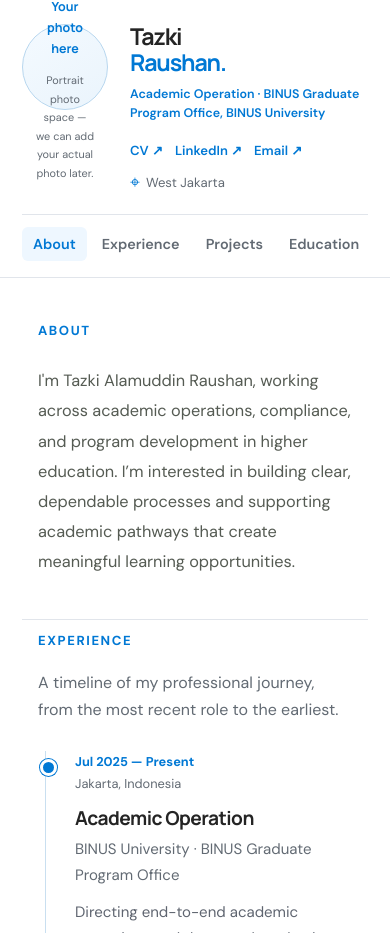
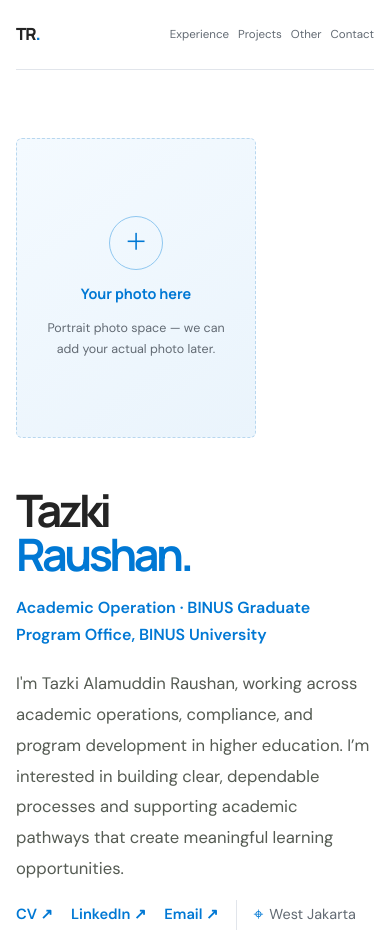
Before and after one commit to tazkyraushan-sudo/PersonalWeb, a plain HTML site: page index.html in a window 390 px wide. Shown: the top 933 px of the page. Drawn offline with Linux system fonts and the light colour scheme.

Commit message:
Restore portfolio layout to pre-November 15 version

```diff
--- a/index.html
+++ b/index.html
@@ -48,83 +48,21 @@
 .hero-location span{font-size:1.1rem;color:#0078d4}
 
 .hero{padding-bottom:36px!important}.hero-links{margin-top:16px!important}#experience{padding-top:24px!important}
-
-
-
-/* Fixed sidebar; only the content column scrolls */
-html{height:100%;scroll-behavior:smooth;scroll-padding-top:28px}
-body{height:100%;min-height:100%;margin:0;overflow:hidden}
-.site-shell{width:min(1440px,100%);height:100vh;min-height:0;margin:0 auto;display:grid;grid-template-columns:minmax(260px,25%) minmax(0,75%);background:#fff;overflow:hidden}
-.profile-sidebar{height:100vh;min-height:0;position:relative;top:auto;overflow-y:auto;overscroll-behavior:contain;border-right:1px solid var(--line);padding:36px clamp(22px,2.5vw,40px);background:#fff;display:flex;flex-direction:column}
-.sidebar-profile .hero-photo{width:132px;min-height:0;aspect-ratio:1;border-radius:50%;margin:0 0 22px;padding:12px;border-style:solid}
-.sidebar-profile .photo-icon{width:38px;height:38px;font-size:1.1rem}
-.sidebar-profile .photo-note{font-size:.68rem}
-.sidebar-profile .photo-title{font-size:.78rem}
-.sidebar-profile .hero-copy h1{font-size:1.45rem;line-height:1.1;letter-spacing:-.05em;margin:0 0 10px}
-.sidebar-profile .role{font-size:.86rem;line-height:1.55;margin-bottom:0}
-.sidebar-profile .intro{display:none}
-.sidebar-profile .hero-links{display:flex;flex-direction:column;align-items:flex-start;gap:7px;margin-top:16px!important}
-.sidebar-profile .hero-link,.sidebar-profile .hero-location{font-size:.82rem;padding:0;border:0}
-.side-nav{display:flex;flex-direction:column;gap:3px;margin-top:24px;padding-top:14px;border-top:1px solid var(--line)}
-.side-nav-link{display:block;text-align:left;border:0;background:transparent;color:var(--muted);font:600 .9rem "DM Sans",sans-serif;padding:8px 10px;border-radius:6px;text-decoration:none;transition:color .18s ease,background .18s ease}
-.side-nav-link:hover,.side-nav-link.active{color:var(--accent);background:#eef7ff}
-.content-scroll{height:100vh;min-height:0;overflow-y:auto;overflow-x:hidden;overscroll-behavior:contain;scroll-behavior:smooth;min-width:0}
-.content-main{width:min(850px,calc(100% - 88px));margin:0 auto;padding:62px 0 36px}
-.content-main section{display:block!important;padding:10px 0 58px;border-bottom:1px solid var(--line);scroll-margin-top:28px}
-.content-main section[hidden],.content-main .view-panel[hidden]{display:block!important}
-.content-main .section-top{margin-bottom:24px}
-.content-main .section-top h2{font-size:2.45rem}
-.content-main .section-desc{margin:-8px 0 28px}
-.content-main #experience,.content-main #projects,.content-main #education,.content-main #skill,.content-main #development{padding-top:10px!important}
-.content-main #about .section-top,.content-main #experience .section-top,.content-main #projects .section-top,.content-main #education .section-top,.content-main #skill .section-top,.content-main #development .section-top{margin-bottom:24px}
-.content-main .about-copy{font-size:1.02rem;line-height:1.85;color:#555b53;max-width:760px;margin:0}
-.content-main .contact-in-view{padding-top:42px}
-.content-main .footer{width:min(850px,calc(100% - 88px));padding:20px 0 30px}
-@media(max-width:760px){
- html{height:auto}
- body{height:auto;min-height:100%;overflow-x:hidden;overflow-y:auto}
- .site-shell{width:100%;height:auto;min-height:100vh;display:block;overflow:visible}
- .profile-sidebar{height:auto;min-height:0;position:relative;overflow:visible;border-right:0;border-bottom:1px solid var(--line);padding:24px 22px 16px}
- .sidebar-profile{display:grid;grid-template-columns:90px minmax(0,1fr);gap:0 18px;align-items:start}
- .sidebar-profile .hero-photo{grid-row:1 / span 4;width:86px;margin:0;aspect-ratio:1}
- .sidebar-profile .hero-copy h1{font-size:1.45rem}
- .sidebar-profile .role{font-size:.78rem}
- .sidebar-profile .hero-links{flex-direction:row;flex-wrap:wrap;gap:6px 12px}
- .side-nav{flex-direction:row;overflow-x:auto;margin-top:16px;padding-top:12px;gap:4px}
- .side-nav-link{white-space:nowrap;padding:8px 11px}
- .content-scroll{height:auto;overflow:visible}
- .content-main{width:calc(100% - 44px);padding:32px 0 20px}
- .content-main section{padding-bottom:42px}
- .content-main .section-top h2{font-size:2rem}
- .content-main .footer{width:calc(100% - 44px)}
-}
 </style>
 </head>
 <body>
-<div class="site-shell">
-<aside class="profile-sidebar">
-  <div class="sidebar-profile"><div class="hero-photo" role="img" aria-label="Photo placeholder; replace with your portrait"><div class="photo-icon" aria-hidden="true">＋</div><div class="photo-title">Your photo here</div><div class="photo-note">Portrait photo space — we can add your actual photo later.</div></div>
-<div class="hero-copy">
+<header class="wrap nav"><a class="brand" href="#home" aria-label="Tazki Raushan home">TR<span>.</span></a><nav class="navlinks" aria-label="Main navigation"><a href="#experience">Experience</a><a href="#projects">Projects</a><a href="#other">Other</a><a href="#contact">Contact</a></nav></header>
+<main>
+<div class="wrap hero" id="home">
+  <div class="hero-photo" role="img" aria-label="Photo placeholder; replace with your portrait"><div class="photo-icon" aria-hidden="true">＋</div><div class="photo-title">Your photo here</div><div class="photo-note">Portrait photo space — we can add your actual photo later.</div></div>
+  <div class="hero-copy">
   <h1>Tazki<br><em>Raushan.</em></h1>
   <div class="role">Academic Operation · BINUS Graduate Program Office, BINUS University</div>
+  <p class="intro">I'm Tazki Alamuddin Raushan, working across academic operations, compliance, and program development in higher education. I’m interested in building clear, dependable processes and supporting academic pathways that create meaningful learning opportunities.</p>
   <div class="hero-links" aria-label="Professional links"><a href="#" class="hero-link cv-link">CV ↗</a><a href="https://www.linkedin.com/in/tazki-alamuddin-raushan-404626361/" target="_blank" rel="noreferrer" class="hero-link">LinkedIn ↗</a><a href="mailto:" class="hero-link email-link">Email ↗</a><span class="hero-location"><span aria-hidden="true">⌖</span> West Jakarta</span></div></div>
 </div>
-  <nav class="side-nav" aria-label="Portfolio sections">
-    <a class="side-nav-link active" href="#about">About</a>
-    <a class="side-nav-link" href="#experience">Experience</a>
-    <a class="side-nav-link" href="#projects">Projects</a>
-    <a class="side-nav-link" href="#education">Education</a>
-    <a class="side-nav-link" href="#skill">Skill</a>
-    <a class="side-nav-link" href="#development">Development</a>
-  </nav>
-</aside>
-<div class="content-scroll">
-<main class="content-main">
-<section id="about"><div class="wrap">
-  <div class="section-top"><span class="section-label">About</span></div>
-  <p class="about-copy">I'm Tazki Alamuddin Raushan, working across academic operations, compliance, and program development in higher education. I’m interested in building clear, dependable processes and supporting academic pathways that create meaningful learning opportunities.</p>
-</div></section>
-<section id="experience" ><div class="wrap">
+<div class="wrap quote" aria-label="Personal quote"><div class="quote-mark" aria-hidden="true">“</div><blockquote>Good systems make <span>meaningful education</span> possible.</blockquote></div>
+<section id="experience"><div class="wrap">
   <div class="section-top"><span class="section-label">Experience</span></div>
   <p class="section-desc">A timeline of my professional journey, from the most recent role to the earliest.</p>
   <div class="timeline">
@@ -134,7 +72,7 @@ body{height:100%;min-height:100%;margin:0;overflow:hidden}
   </div>
 </div></section>
 
-<section id="projects" ><div class="wrap">
+<section id="projects"><div class="wrap">
   <div class="section-top"><span class="section-label">Projects</span></div>
   <p class="section-desc">A collection of data analytics and data science work.</p>
   <div class="projects-carousel" aria-label="Project carousel">
@@ -152,37 +90,29 @@ body{height:100%;min-height:100%;margin:0;overflow:hidden}
   <div class="carousel-dots" aria-label="Choose project position"><button class="active" aria-label="Go to position 1" data-slide="0"></button><button aria-label="Go to position 2" data-slide="1"></button><button aria-label="Go to position 3" data-slide="2"></button><button aria-label="Go to position 4" data-slide="3"></button></div>
 </div></section>
 <div class="project-modal" id="project-modal" hidden><div class="project-modal-backdrop" data-close-modal></div><div class="project-modal-panel" role="dialog" aria-modal="true" aria-labelledby="project-modal-title"><button class="modal-close" type="button" aria-label="Close details" data-close-modal>×</button><div class="section-label">PROJECT DETAILS</div><h2 id="project-modal-title">Project 1</h2><p id="project-modal-description"></p><a id="project-modal-github" class="github-link" href="https://github.com/" target="_blank" rel="noreferrer">◉ &nbsp; View on GitHub ↗</a></div></div>
-<section id="education"><div class="wrap"><div class="section-top"><span class="section-label">Education</span></div>    <div class="education"><div><h3>Bachelor of Public Administration</h3><div class="org">UIN Sunan Gunung Djati</div></div><div class="year">2019 — 2023</div></div></div></section>
-<section id="skill"><div class="wrap"><div class="section-top"><span class="section-label">Skill</span></div>    <div class="skill-list"><span class="pill">Academic Operations</span><span class="pill">Higher Education</span><span class="pill">Compliance</span><span class="pill">Program Development</span><span class="pill">International Education</span></div></div></section>
-<section id="development"><div class="wrap"><div class="section-top"><span class="section-label">Development</span></div>    <div class="certificate"><div><h3>Agile Project Management</h3><div class="org">BINUS University <a class="certificate-link" href="#" aria-label="Add certificate link for Agile Project Management">View Certificate ↗</a></div></div><div class="year">Oct 2025</div></div>
+<section id="other"><div class="wrap">
+  <div class="section-top"><span class="section-label">Other</span></div>
+  <div class="other-tabs" role="tablist" aria-label="Other information">
+    <button class="other-tab active" id="tab-education" type="button" role="tab" aria-selected="true" aria-controls="panel-education" data-tab="education">Education</button>
+    <button class="other-tab" id="tab-skill" type="button" role="tab" aria-selected="false" aria-controls="panel-skill" data-tab="skill" tabindex="-1">Skill</button>
+    <button class="other-tab" id="tab-development" type="button" role="tab" aria-selected="false" aria-controls="panel-development" data-tab="development" tabindex="-1">Development</button>
+  </div>
+  <div class="other-panel" id="panel-education" role="tabpanel" aria-labelledby="tab-education">
+    <div class="education"><div><h3>Bachelor of Public Administration</h3><div class="org">UIN Sunan Gunung Djati</div></div><div class="year">2019 — 2023</div></div>
+  </div>
+  <div class="other-panel" id="panel-skill" role="tabpanel" aria-labelledby="tab-skill" hidden>
+    <div class="skill-list"><span class="pill">Academic Operations</span><span class="pill">Higher Education</span><span class="pill">Compliance</span><span class="pill">Program Development</span><span class="pill">International Education</span></div>
+  </div>
+  <div class="other-panel" id="panel-development" role="tabpanel" aria-labelledby="tab-development" hidden>
+    <div class="certificate"><div><h3>Agile Project Management</h3><div class="org">BINUS University <a class="certificate-link" href="#" aria-label="Add certificate link for Agile Project Management">View Certificate ↗</a></div></div><div class="year">Oct 2025</div></div>
     <div class="certificate"><div><h3>Data Analyst with SQL and Python</h3><div class="org">MySkill <a class="certificate-link" href="#" aria-label="Add certificate link for Data Analyst with SQL and Python">View Certificate ↗</a></div></div><div class="year">Jul 2024</div></div>
-    <div class="certificate"><div><h3>Microsoft Specialist</h3><div class="org">Microsoft Partner <a class="certificate-link" href="#" aria-label="Add certificate link for Microsoft Specialist">View Certificate ↗</a></div></div><div class="year">Dec 2021</div></div></div></section>
-
-<section id="contact" class="contact-in-view view-panel" data-view-panel="experience"><div class="wrap"><div class="contact"><div><h2>Let's connect.</h2><p>For professional conversations, collaboration, or a shared interest in higher education.</p></div><a class="btn" href="https://www.linkedin.com/in/tazki-alamuddin-raushan-404626361/" target="_blank" rel="noreferrer">Find me on LinkedIn ↗</a></div></div></section>
-</main>
-
+    <div class="certificate"><div><h3>Microsoft Specialist</h3><div class="org">Microsoft Partner <a class="certificate-link" href="#" aria-label="Add certificate link for Microsoft Specialist">View Certificate ↗</a></div></div><div class="year">Dec 2021</div></div>
+  </div>
+</div></section>
+<section id="contact"><div class="wrap"><div class="contact"><div><h2>Let's connect.</h2><p>For professional conversations, collaboration, or a shared interest in higher education.</p></div><a class="btn" href="https://www.linkedin.com/in/tazki-alamuddin-raushan-404626361/" target="_blank" rel="noreferrer">Find me on LinkedIn ↗</a></div></div></section>
 </main>
 <footer class="wrap footer"><span>© <span id="year"></span> Tazki Raushan</span><span>Designed with clarity & intention.</span><span><a class="textlink" href="https://github.com/tazkyraushan-sudo/PersonalWeb">View source on GitHub ↗</a></span></footer>
-
-</div>
-</div><script>
-
-
-(function(){
- const scroller=document.querySelector('.content-scroll');
- const links=Array.from(document.querySelectorAll('.side-nav-link'));
- const sections=links.map(link=>document.querySelector(link.getAttribute('href'))).filter(Boolean);
- function activate(id){links.forEach(link=>{const active=link.getAttribute('href')==='#'+id;link.classList.toggle('active',active);if(active)link.setAttribute('aria-current','location');else link.removeAttribute('aria-current')})}
- links.forEach(link=>link.addEventListener('click',()=>activate(link.getAttribute('href').slice(1))));
- function updateActive(){
-  if(!scroller||!sections.length)return;
-  const marker=scroller.getBoundingClientRect().top+Math.min(180,scroller.clientHeight*.28);
-  let current=sections[0];
-  sections.forEach(section=>{if(section.getBoundingClientRect().top<=marker+1)current=section});
-  activate(current.id);
- }
- if(scroller){scroller.addEventListener('scroll',updateActive,{passive:true});window.addEventListener('resize',updateActive);updateActive()}
-})();
+<script>
 document.getElementById('year').textContent=new Date().getFullYear();
 document.querySelectorAll('.other-tab').forEach(tab=>{
  tab.addEventListener('click',()=>{
@@ -203,7 +133,7 @@ document.querySelectorAll('.other-tab').forEach(tab=>{
 (function(){
  const track=document.querySelector('.projects-track');if(!track)return;
  const cards=Array.from(track.querySelectorAll('.project-card')),dots=Array.from(document.querySelectorAll('.carousel-dots button')),prev=document.querySelector('.carousel-arrow.prev'),next=document.querySelector('.carousel-arrow.next');let index=0;
- function visibleCount(){const width=document.querySelector('.projects-window').clientWidth;return width>=620?3:(width>=400?2:1)}
+ function visibleCount(){return window.matchMedia('(max-width:600px)').matches?1:(window.matchMedia('(max-width:900px)').matches?2:3)}
  function maxIndex(){return Math.max(0,cards.length-visibleCount())}
  function render(){const max=maxIndex();index=((index%(max+1))+(max+1))%(max+1);const gap=parseFloat(getComputedStyle(track).gap)||0;track.style.transform='translateX('+(-index*(cards[0].getBoundingClientRect().width+gap))+'px)';dots.forEach((dot,i)=>dot.classList.toggle('active',i===Math.min(index,dots.length-1)));prev.disabled=false;next.disabled=false;dots.forEach((dot,i)=>{dot.hidden=i>max;dot.disabled=i>max})}
  prev.addEventListener('click',()=>{index=index<=0?maxIndex():index-1;render()});next.addEventListener('click',()=>{index=index>=maxIndex()?0:index+1;render()});dots.forEach((dot,i)=>dot.addEventListener('click',()=>{index=Math.min(i,maxIndex());render()}));window.addEventListener('resize',render);
```
